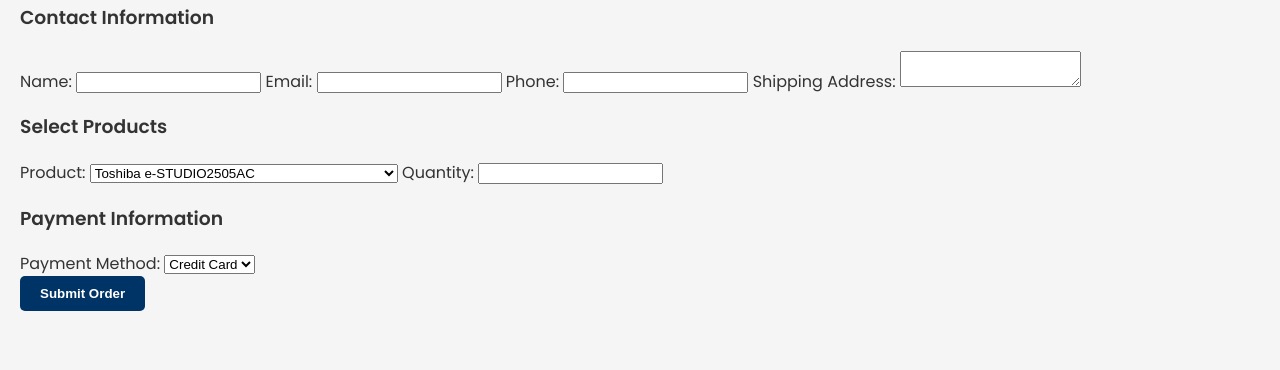
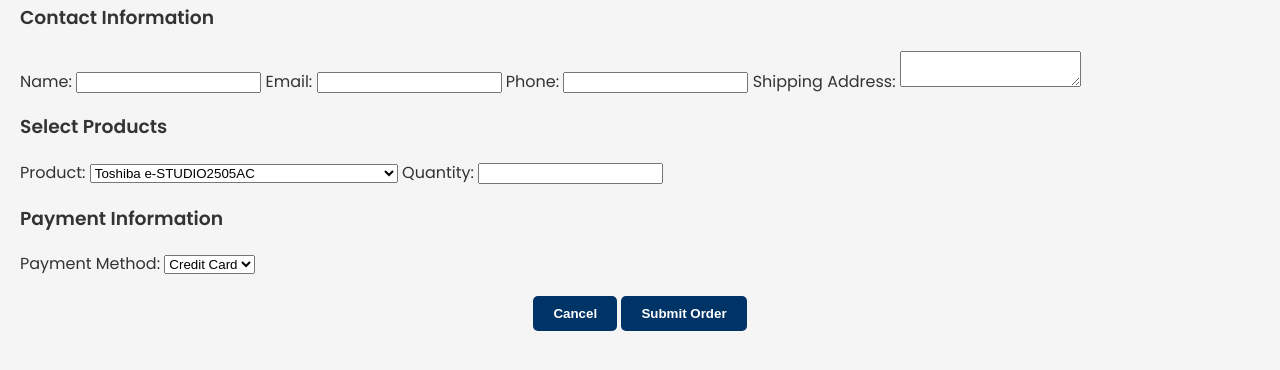
Before and after one commit to NisiniNadara/ASP-2021-170, a plain HTML site: page Project - 5464/Order.html in a window 1280 px wide. Shown: the part 108-478 px from the top of the page. Drawn offline with Linux system fonts and the light colour scheme.

Commit message:
Update Order.html

```diff
--- a/Project - 5464/Order.html
+++ b/Project - 5464/Order.html
@@ -76,8 +76,12 @@
 
         <div id="payment-details">
         </div>
+	<center style="padding:20px">
+		<button type="cancel" class="btn">Cancel</button>
 
-        <button type="submit" class="btn">Submit Order</button>
+        	<button type="submit" class="btn">Submit Order</button>
+	</center>
+
     </form>
 
 	</section>
```
